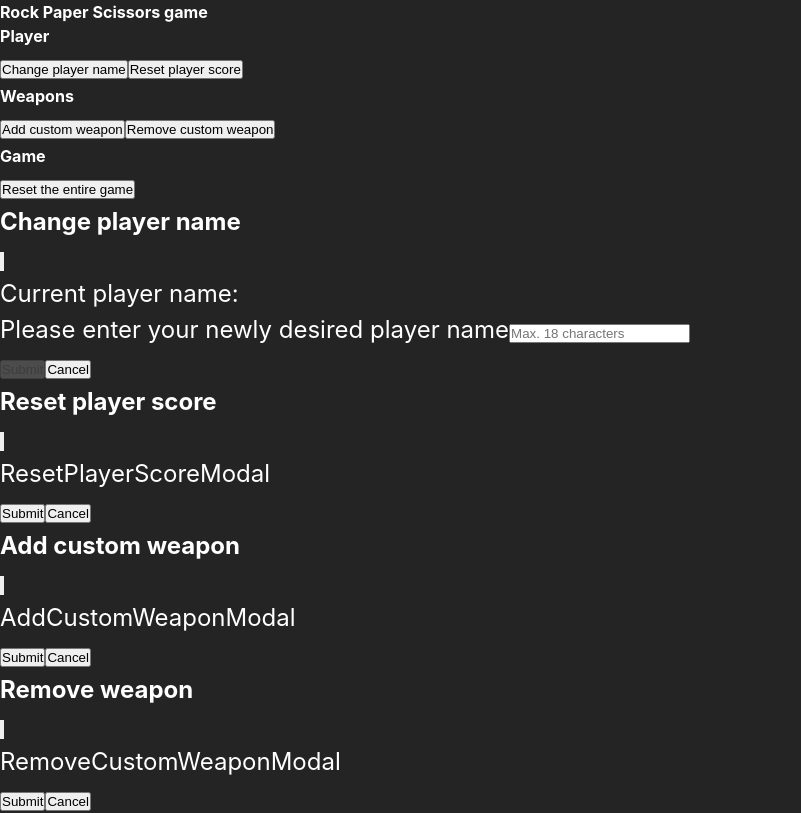
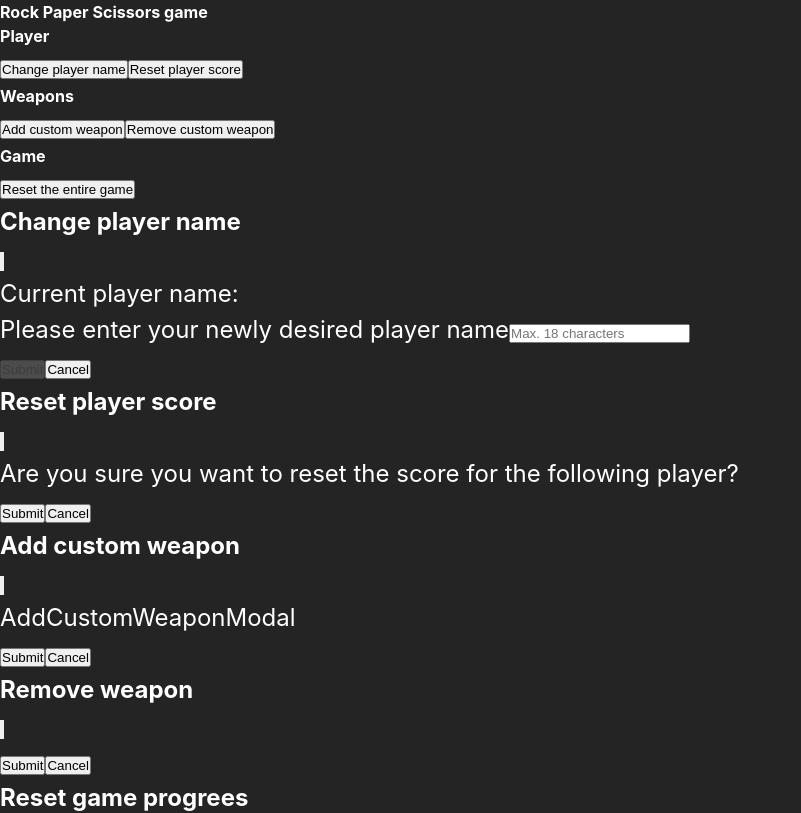
Before and after one commit to WhiteAdy/RPS-game-assignment, a React (Vite) app: page / in a window 1280 px wide. Shown: the top 813 px of the page, without its empty margins (0-801 px from the left). Built offline with nearby package versions, Linux system fonts and the light colour scheme.

Commit message:
finish ResetPlayerScoreModal implementation

```diff
--- a/src/components/molecules/Modal/Modal.tsx
+++ b/src/components/molecules/Modal/Modal.tsx
@@ -36,22 +36,27 @@ export default function Modal({
         [onClose]
     );
 
-    const escapeKeyPressHandler = useCallback(
+    const keydownHandler = useCallback(
         (e: KeyboardEvent) => {
-            if (e.key === 'Escape') onClose();
+            switch (e.key) {
+                case 'Enter':
+                    return onAccept();
+                case 'Escape':
+                    return onClose();
+            }
         },
-        [onClose]
+        [onAccept, onClose]
     );
 
     const addEventListeners = useCallback(() => {
         window.addEventListener('click', clickOutsideHandler);
-        window.addEventListener('keydown', escapeKeyPressHandler);
-    }, [clickOutsideHandler, escapeKeyPressHandler]);
+        window.addEventListener('keydown', keydownHandler);
+    }, [clickOutsideHandler, keydownHandler]);
 
     const removeEventListeners = useCallback(() => {
         window.removeEventListener('click', clickOutsideHandler);
-        window.removeEventListener('keydown', escapeKeyPressHandler);
-    }, [clickOutsideHandler, escapeKeyPressHandler]);
+        window.removeEventListener('keydown', keydownHandler);
+    }, [clickOutsideHandler, keydownHandler]);
 
     useEffect(() => {
         if (!isOpen) removeEventListeners();
--- /dev/null
+++ b/src/components/molecules/modals/RemoveCustomWeaponModal/RemoveCustomWeaponModal.module.scss
@@ -0,0 +1,2 @@
+.RemoveCustomWeaponModalForm {
+}
--- a/src/components/molecules/modals/RemoveCustomWeaponModal/RemoveCustomWeaponModal.tsx
+++ b/src/components/molecules/modals/RemoveCustomWeaponModal/RemoveCustomWeaponModal.tsx
@@ -4,7 +4,7 @@ import type { SidebarModal } from '../types';
 export default function RemoveCustomWeaponModal({ isOpen, onClose }: SidebarModal) {
     return (
         <Modal title="Remove weapon" isOpen={isOpen} onClose={onClose}>
-            RemoveCustomWeaponModal
+            <div className="RemoveCustomWeaponModalForm"></div>
         </Modal>
     );
 }
--- /dev/null
+++ b/src/components/molecules/modals/ResetPlayerScoreModal/ResetPlayerScoreModal.module.scss
@@ -0,0 +1,10 @@
+.ResetPlayerScoreForm {
+    padding: var(--layout-padding);
+    border-radius: var(--border-radius);
+    text-align: center;
+    display: flex;
+    flex-direction: column;
+    justify-content: center;
+    align-items: center;
+    height: 100%;
+}
--- a/src/components/molecules/modals/ResetPlayerScoreModal/ResetPlayerScoreModal.tsx
+++ b/src/components/molecules/modals/ResetPlayerScoreModal/ResetPlayerScoreModal.tsx
@@ -1,10 +1,26 @@
 import { Modal } from 'components/molecules';
 import type { SidebarModal } from '../types';
+import { useGameContext } from 'hooks';
 
 export default function ResetPlayerScoreModal({ isOpen, onClose }: SidebarModal) {
+    const { currentPlayerName, resetPlayerScore } = useGameContext();
+
+    const onAcceptResetScore = () => {
+        resetPlayerScore(currentPlayerName);
+        onClose?.();
+    };
+
     return (
-        <Modal title="Reset player score" isOpen={isOpen} onClose={onClose}>
-            ResetPlayerScoreModal
+        <Modal
+            title="Reset player score"
+            isOpen={isOpen}
+            onClose={onClose}
+            onAccept={onAcceptResetScore}
+        >
+            <form className="ResetPlayerScoreForm">
+                <p>Are you sure you want to reset the score for the following player?</p>
+                <strong>{currentPlayerName}</strong>
+            </form>
         </Modal>
     );
 }
--- a/src/hooks/useGameContext/useGameContext.ts
+++ b/src/hooks/useGameContext/useGameContext.ts
@@ -50,6 +50,13 @@ export default function useGameContext() {
         return setCurrentPlayerName(playerName);
     };
 
+    const resetPlayerScore = (playerName: PlayerName) => {
+        if (playerExistsInDb(playerName)) {
+            return setGameHistory({ ...gameHistory, [playerName]: DEFAULT_PLAYER_DATA });
+        }
+        console.warn('Could not find this player in the db!');
+    };
+
     const addToPlayerScore = (scoreType: keyof PlayerData) => {
         if (gameHistory) {
             const currentPlayerData = gameHistory[currentPlayerName];
@@ -80,5 +87,6 @@ export default function useGameContext() {
         showWelcomeModal,
         isOpenWelcomeModal,
         hideWelcomeModal,
+        resetPlayerScore,
     };
 }
```
